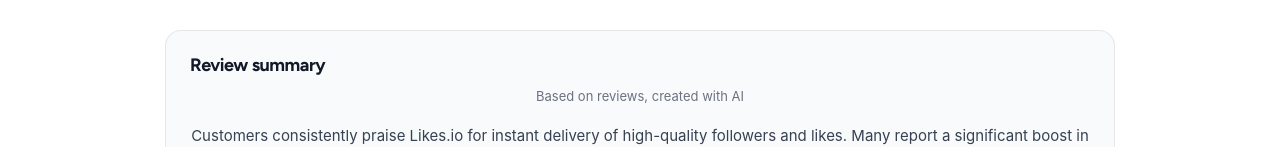
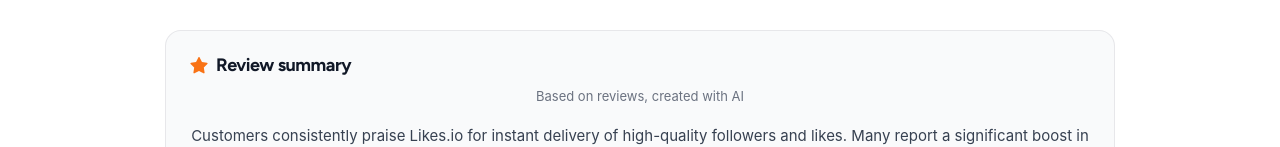
Before and after one commit to azursoldev/likes-io, a Next.js app: page /reviews in a window 1280 px wide. Shown: the part 473-620 px from the top of the page. Built offline with nearby package versions, Linux system fonts and the light colour scheme; a web font is replaced by a local one.

Commit message:
Update ReviewsPage.tsx

```diff
--- a/app/components/ReviewsPage.tsx
+++ b/app/components/ReviewsPage.tsx
@@ -1,7 +1,7 @@
 "use client";
 import { useState } from "react";
 import { FontAwesomeIcon } from "@fortawesome/react-fontawesome";
-import { faStar, faCheck, faSparkles } from "@fortawesome/free-solid-svg-icons";
+import { faStar, faCheck } from "@fortawesome/free-solid-svg-icons";
 
 type Review = {
   username: string;
@@ -126,7 +126,7 @@
           {/* Review Summary */}
           <div className="reviews-summary">
             <div className="reviews-summary-header">
-              <FontAwesomeIcon icon={faSparkles} className="sparkle-icon" />
+              <FontAwesomeIcon icon={faStar} className="sparkle-icon" />
               <h3 className="reviews-summary-title">Review summary</h3>
             </div>
             <p className="reviews-summary-note">Based on reviews, created with AI</p>
```
